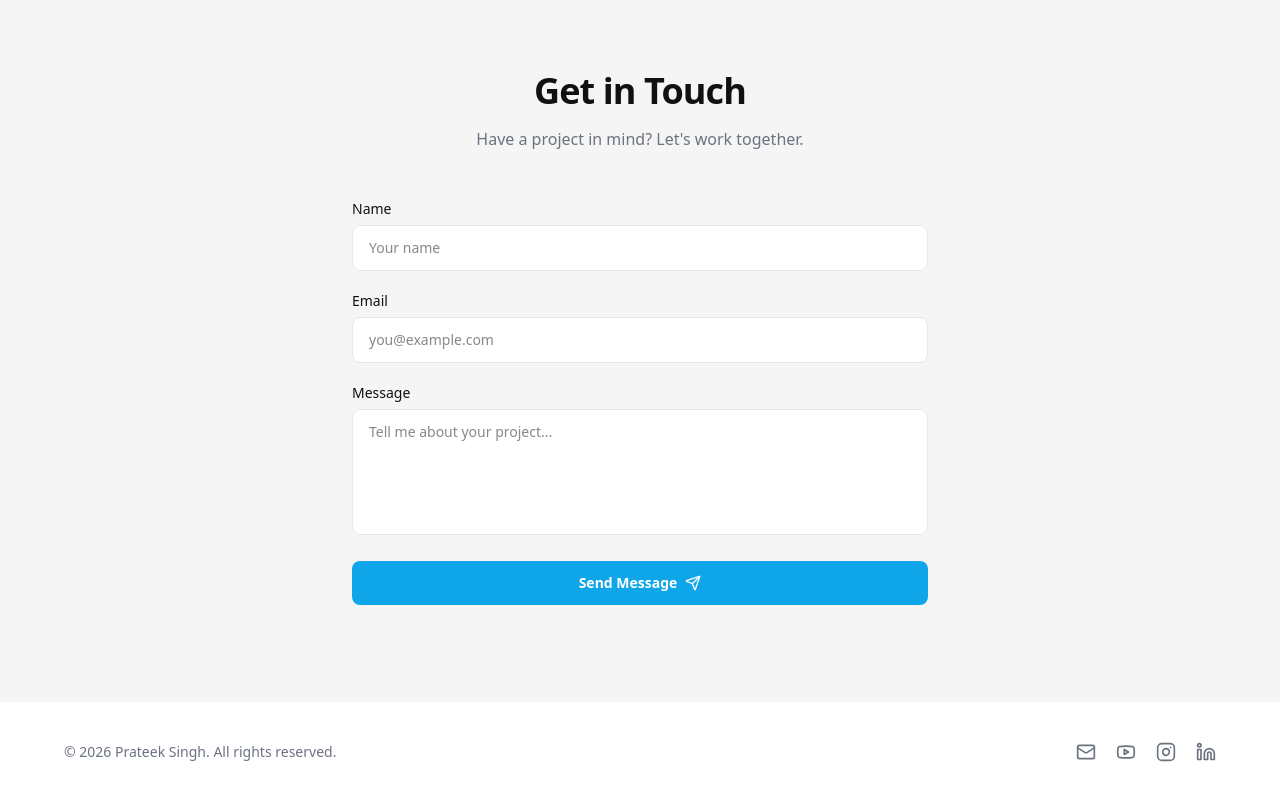
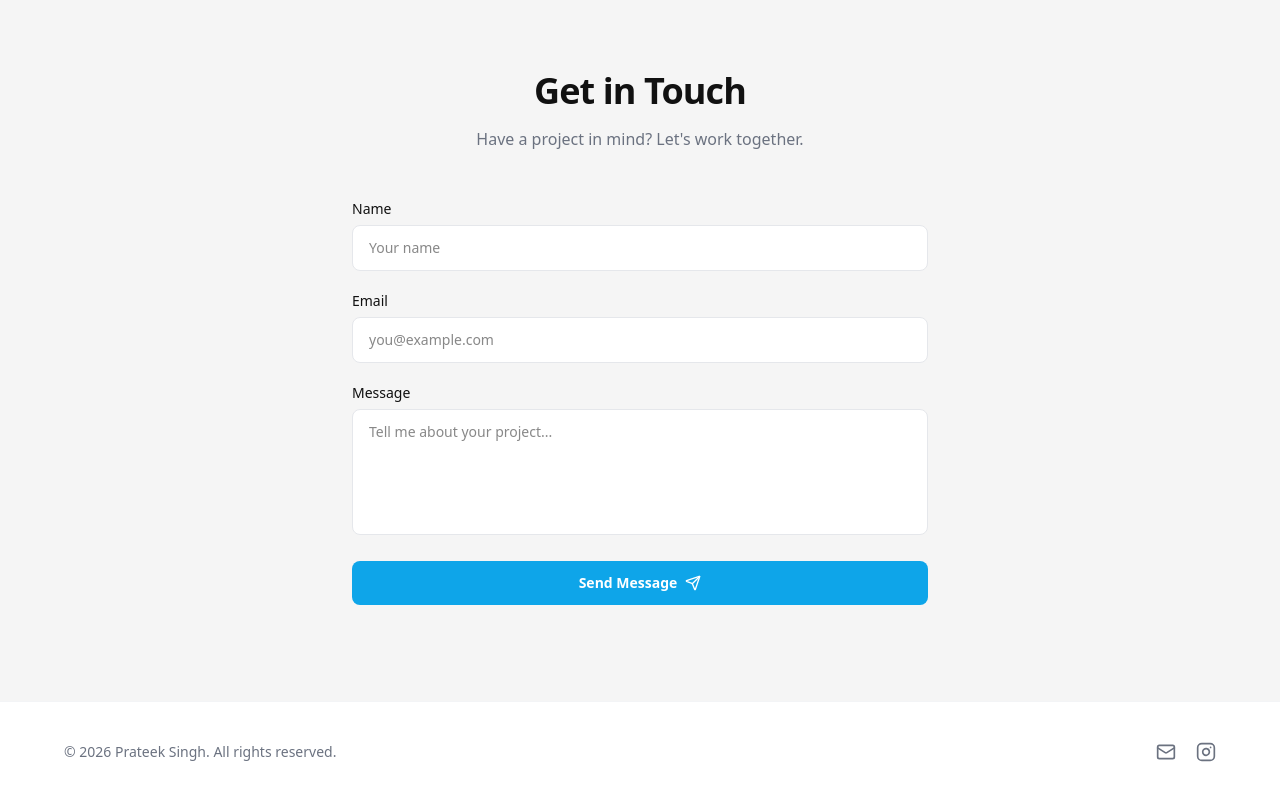
Before and after one commit to Piratekkusan/prateek-portfolio, a Next.js app: page / in a window 1280 px wide. Shown: the part 2464-3264 px from the top of the page. Built offline with nearby package versions, Linux system fonts and the light colour scheme.

Commit message:
Remove YouTube and LinkedIn links from Footer
Removed YouTube and LinkedIn links from the footer.

```diff
--- a/components/Footer.tsx
+++ b/components/Footer.tsx
@@ -2,9 +2,7 @@ import { Youtube, Instagram, Linkedin, Mail } from "lucide-react";
 
 const socialLinks = [
   { icon: Mail, href: "mailto:hello@example.com", label: "Email" },
-  { icon: Youtube, href: "https://youtube.com", label: "YouTube" },
   { icon: Instagram, href: "https://instagram.com", label: "Instagram" },
-  { icon: Linkedin, href: "https://linkedin.com", label: "LinkedIn" },
 ];
 
 export default function Footer() {
```
